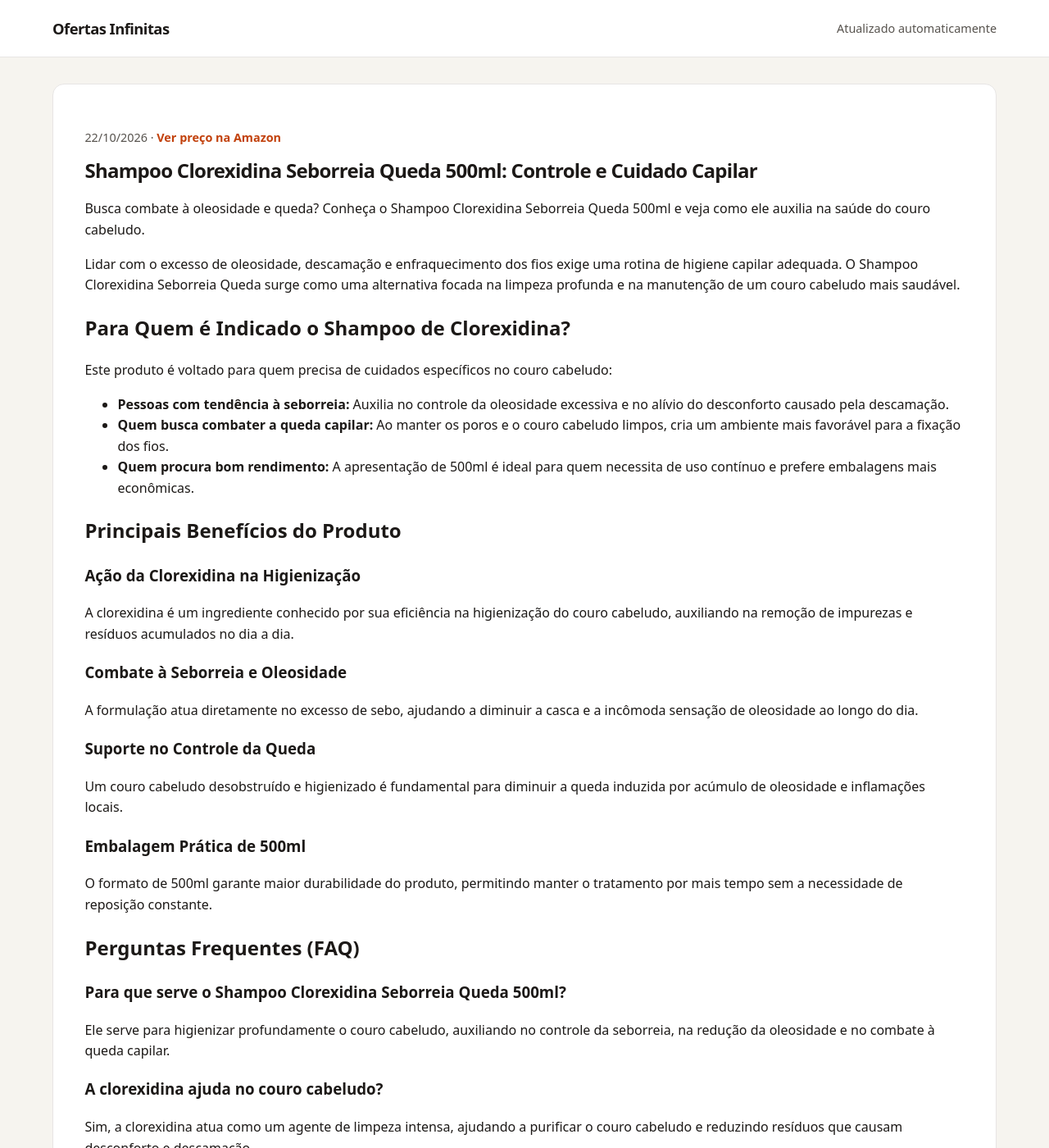
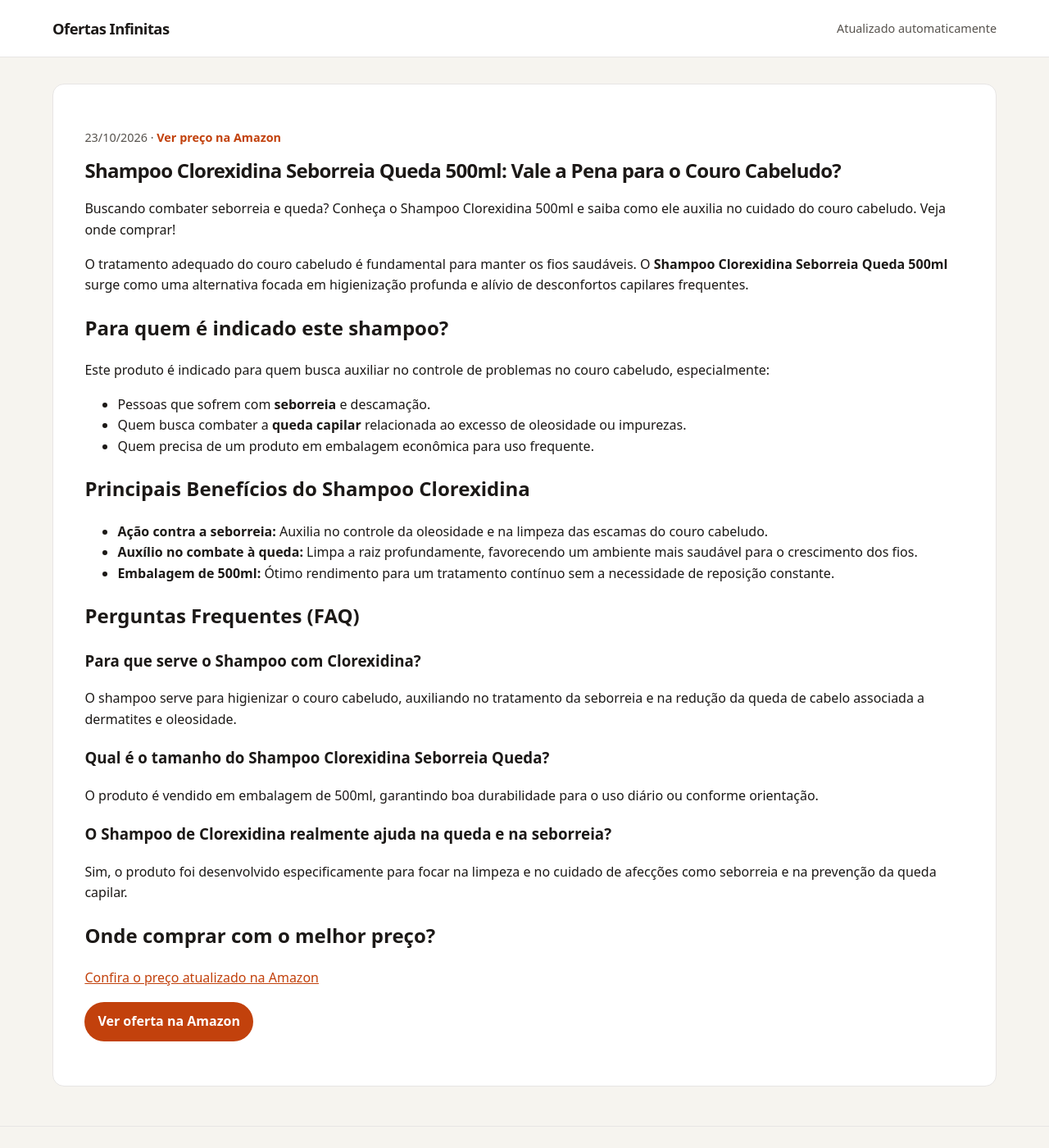
Before and after one commit to Monuver/afiliado, a Jekyll site: the page built from _posts/2026-08-19-shampoo-clorexidina-seborreia-queda-500ml-b09l9qkmd1.md, in a window 1280 px wide and 1400 px high. Shown: the whole window at 82% size. Built offline with Jekyll 4.4.1, drawn with Linux system fonts in a browser that asks for light colours; some of the changed text lies outside the part shown.

Commit message:
chore: novas ofertas geradas automaticamente

```diff
--- a/_posts/2026-08-19-shampoo-clorexidina-seborreia-queda-500ml-b09l9qkmd1.md
+++ b/_posts/2026-08-19-shampoo-clorexidina-seborreia-queda-500ml-b09l9qkmd1.md
@@ -1,8 +1,8 @@
 ---
 layout: post
-title: 'Shampoo Clorexidina Seborreia Queda 500ml: Controle e Cuidado Capilar'
-description: Busca combate à oleosidade e queda? Conheça o Shampoo Clorexidina Seborreia Queda 500ml e veja como ele auxilia na saúde do couro cabeludo.
-date: 2026-10-22 10:32:47 -0300
+title: 'Shampoo Clorexidina Seborreia Queda 500ml: Vale a Pena para o Couro Cabeludo?'
+description: Buscando combater seborreia e queda? Conheça o Shampoo Clorexidina 500ml e saiba como ele auxilia no cuidado do couro cabeludo. Veja onde comprar!
+date: 2026-10-23 10:09:33 -0300
 categories:
 - ofertas
 image: ''
@@ -10,47 +10,37 @@ preco: Ver preço na Amazon
 affiliate_url: https://amzn.to/4qzhrZ9
 ---
 
-# Shampoo Clorexidina Seborreia Queda 500ml: Controle e Cuidado Capilar
+# Shampoo Clorexidina Seborreia Queda 500ml: Vale a Pena para o Couro Cabeludo?
 
-Busca combate à oleosidade e queda? Conheça o Shampoo Clorexidina Seborreia Queda 500ml e veja como ele auxilia na saúde do couro cabeludo.
+Buscando combater seborreia e queda? Conheça o Shampoo Clorexidina 500ml e saiba como ele auxilia no cuidado do couro cabeludo. Veja onde comprar!
 
-Lidar com o excesso de oleosidade, descamação e enfraquecimento dos fios exige uma rotina de higiene capilar adequada. O Shampoo Clorexidina Seborreia Queda surge como uma alternativa focada na limpeza profunda e na manutenção de um couro cabeludo mais saudável.
+O tratamento adequado do couro cabeludo é fundamental para manter os fios saudáveis. O **Shampoo Clorexidina Seborreia Queda 500ml** surge como uma alternativa focada em higienização profunda e alívio de desconfortos capilares frequentes.
 
-## Para Quem é Indicado o Shampoo de Clorexidina?
+## Para quem é indicado este shampoo?
 
-Este produto é voltado para quem precisa de cuidados específicos no couro cabeludo:
+Este produto é indicado para quem busca auxiliar no controle de problemas no couro cabeludo, especialmente:
 
-- **Pessoas com tendência à seborreia:** Auxilia no controle da oleosidade excessiva e no alívio do desconforto causado pela descamação.
-- **Quem busca combater a queda capilar:** Ao manter os poros e o couro cabeludo limpos, cria um ambiente mais favorável para a fixação dos fios.
-- **Quem procura bom rendimento:** A apresentação de 500ml é ideal para quem necessita de uso contínuo e prefere embalagens mais econômicas.
+* Pessoas que sofrem com **seborreia** e descamação.
+* Quem busca combater a **queda capilar** relacionada ao excesso de oleosidade ou impurezas.
+* Quem precisa de um produto em embalagem econômica para uso frequente.
 
-## Principais Benefícios do Produto
+## Principais Benefícios do Shampoo Clorexidina
 
-### Ação da Clorexidina na Higienização
-A clorexidina é um ingrediente conhecido por sua eficiência na higienização do couro cabeludo, auxiliando na remoção de impurezas e resíduos acumulados no dia a dia.
-
-### Combate à Seborreia e Oleosidade
-A formulação atua diretamente no excesso de sebo, ajudando a diminuir a casca e a incômoda sensação de oleosidade ao longo do dia.
-
-### Suporte no Controle da Queda
-Um couro cabeludo desobstruído e higienizado é fundamental para diminuir a queda induzida por acúmulo de oleosidade e inflamações locais.
-
-### Embalagem Prática de 500ml
-O formato de 500ml garante maior durabilidade do produto, permitindo manter o tratamento por mais tempo sem a necessidade de reposição constante.
+* **Ação contra a seborreia:** Auxilia no controle da oleosidade e na limpeza das escamas do couro cabeludo.
+* **Auxílio no combate à queda:** Limpa a raiz profundamente, favorecendo um ambiente mais saudável para o crescimento dos fios.
+* **Embalagem de 500ml:** Ótimo rendimento para um tratamento contínuo sem a necessidade de reposição constante.
 
 ## Perguntas Frequentes (FAQ)
 
-### Para que serve o Shampoo Clorexidina Seborreia Queda 500ml?
-Ele serve para higienizar profundamente o couro cabeludo, auxiliando no controle da seborreia, na redução da oleosidade e no combate à queda capilar.
+### Para que serve o Shampoo com Clorexidina?
+O shampoo serve para higienizar o couro cabeludo, auxiliando no tratamento da seborreia e na redução da queda de cabelo associada a dermatites e oleosidade.
 
-### A clorexidina ajuda no couro cabeludo?
-Sim, a clorexidina atua como um agente de limpeza intensa, ajudando a purificar o couro cabeludo e reduzindo resíduos que causam desconforto e descamação.
+### Qual é o tamanho do Shampoo Clorexidina Seborreia Queda?
+O produto é vendido em embalagem de 500ml, garantindo boa durabilidade para o uso diário ou conforme orientação.
 
-### Qual o tamanho da embalagem deste shampoo?
-Este produto vem em um frasco com volume de 500ml.
+### O Shampoo de Clorexidina realmente ajuda na queda e na seborreia?
+Sim, o produto foi desenvolvido especificamente para focar na limpeza e no cuidado de afecções como seborreia e na prevenção da queda capilar.
 
-## Garanta o Seu e Cuide da Saúde Capilar
-
-Se você procura uma opção eficiente para o controle da oleosidade e fortalecimento do couro cabeludo, a versão de 500ml oferece um ótimo custo-benefício para a sua rotina.
+## Onde comprar com o melhor preço?
 
 [Confira o preço atualizado na Amazon](https://amzn.to/4qzhrZ9)
```
Also changed, not shown: _posts/2026-08-18-cafeteira-italiana-expresso-aluminio-xicaras-b08b79hyvc.md (+27 -21 lines), _posts/2026-08-19-cadeira-escritorio-presidente-duoffice-du500a-b09vnbcfdj.md (+37 -22 lines), _posts/2026-08-19-flexiveis-cotonete-bastonetes-bellacotton-150unidades-b0cx9wkp1b.md (+24 -21 lines).
